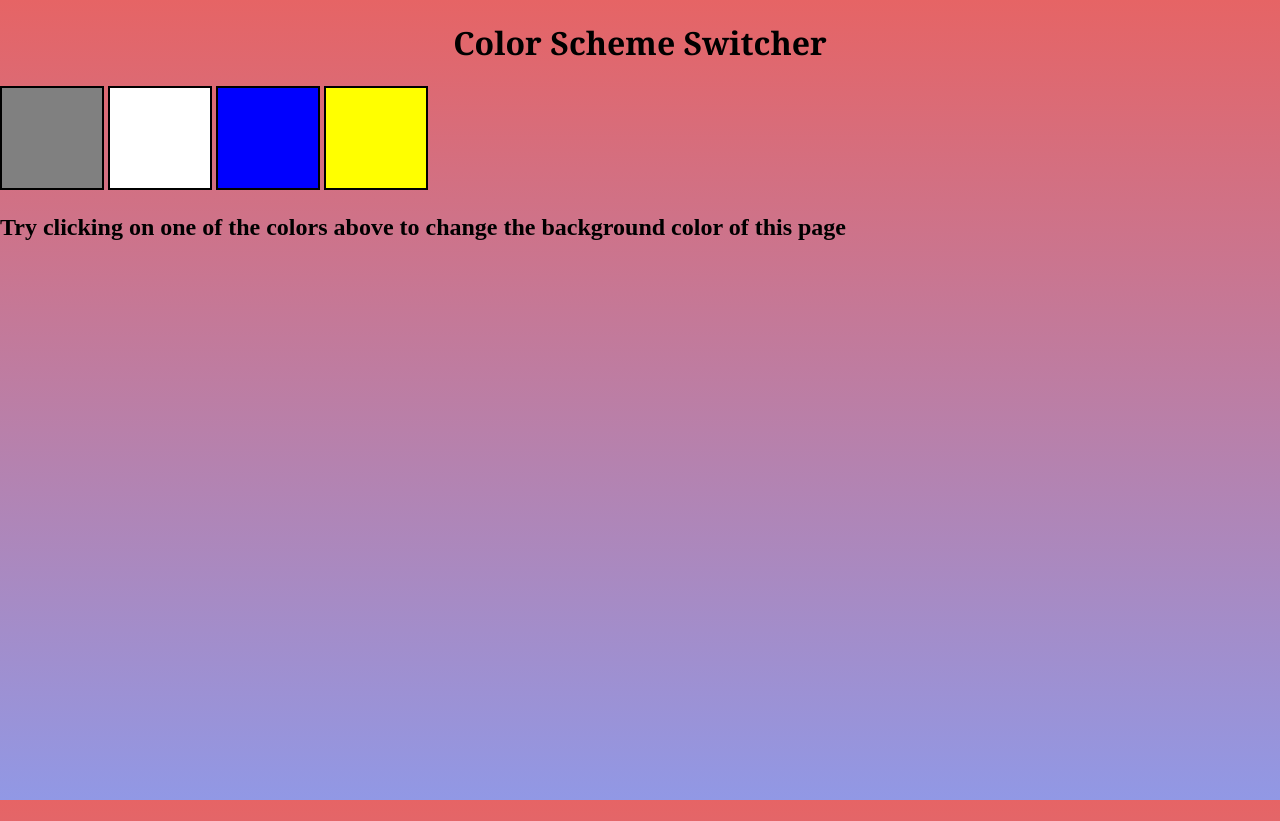
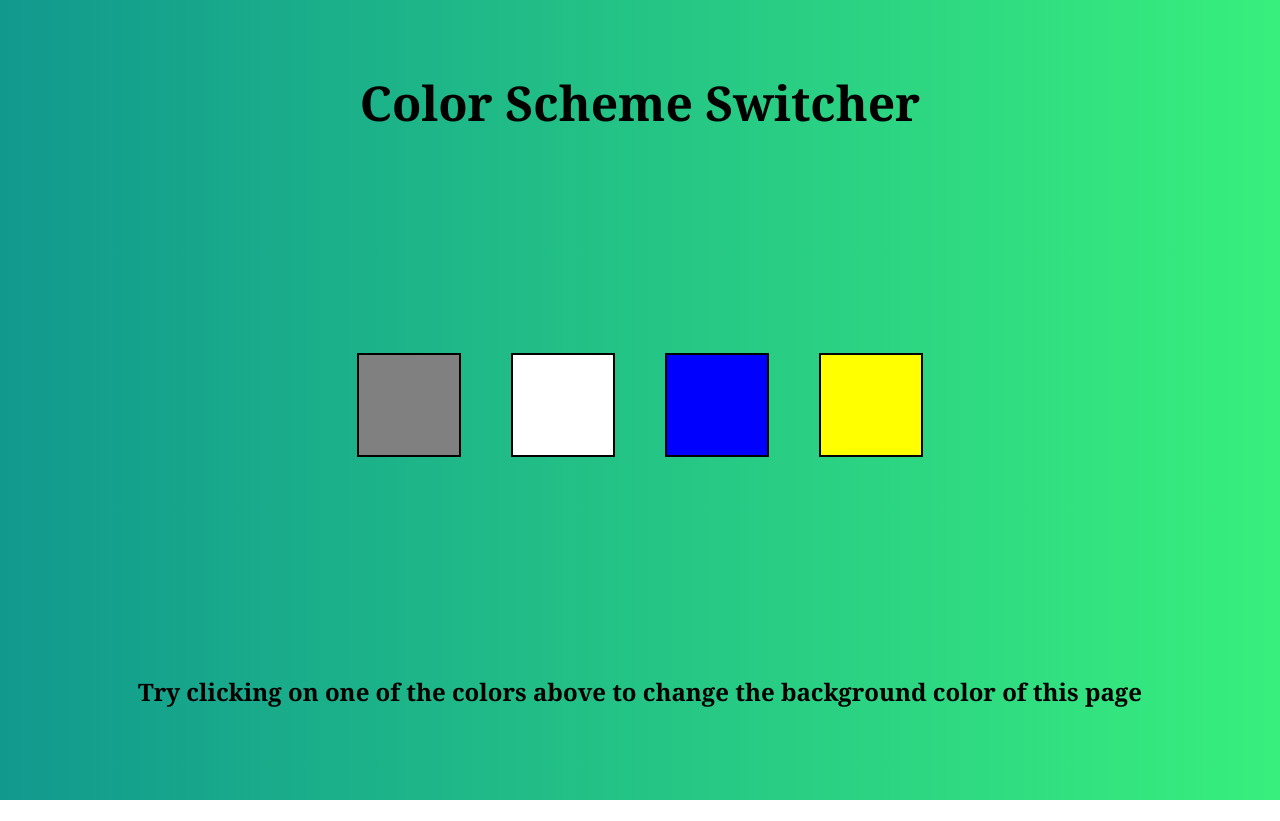
Before and after one commit to farahnoorkhan1/color-scheme-switcher, a website: page public/index.html in a window 1280 px wide. After the commit the page ends 800 px from the top, so only its background shows below. Drawn offline with Linux system fonts and the light colour scheme.

Commit message:
completed the project

```diff
--- a/public/index.html
+++ b/public/index.html
@@ -7,14 +7,14 @@
     <title>Color Scheme Switcher</title>
 </head>
 <body>
-    <div class="display">
-        <h1>Color Scheme Switcher</h1>
+    <h1>Color Scheme Switcher</h1>
+    <div class="canvas">
         <span class="button" id="grey"></span>
         <span class="button" id="white"></span>
         <span class="button" id="blue"></span>
         <span class="button" id="yellow"></span>
-        <h2>Try clicking on one of the colors above to change the background color of this page</h2>
     </div>
+    <h2>Try clicking on one of the colors above to change the background color of this page</h2>
     <script src="script.js"></script>
 </body>
 </html>
--- a/public/styles.css
+++ b/public/styles.css
@@ -1,21 +1,34 @@
 html, body {
   margin: 0;
   padding: 0;
-  height: 100%;
+  height: 100vh;
+  overflow: hidden;
 }
 
 body {
   margin: 0;
-  background: linear-gradient(#e66465, #9198e5);
+  background: linear-gradient(to right, #11998E, #38EF7D);
   transition: background 0.3s ease-in-out;
 }
 
 
-  h1 {
+  h1{
     color: black;
     text-align: center;
     font-family: Georgia, 'Times New Roman', Times, serif;
+    margin : 0;
+    font-size: 3rem;
+    padding: 70px;
   }
+
+  h2{
+    color: black;
+    text-align: center;
+    font-family: Georgia, 'Times New Roman', Times, serif;
+    margin : 0;
+    padding: 70px;
+  }
+
   span {
     display: block;
   }
@@ -23,10 +36,11 @@ body {
     display: flex;
     justify-content: center;
     align-items: center;
-    gap: 20px;
-    margin: 50px auto;
+    gap: 50px;
+    height: 50vh;
     background-color: transparent;
-}
+  }
+
 
 
   .button {
```
